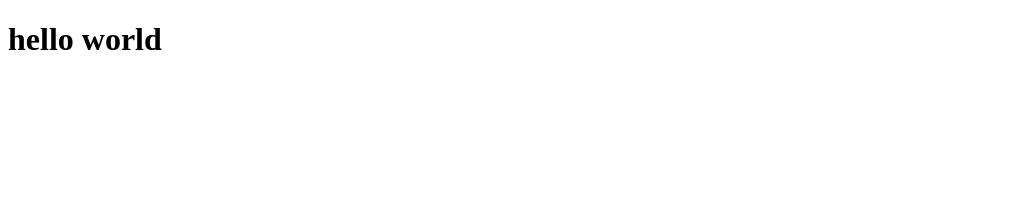
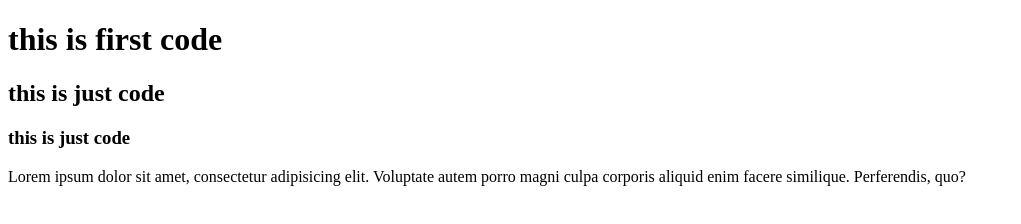
Before and after one commit to ijlalansari1122/frontend-development, a plain HTML site: page index.html in a window 1280 px wide. Shown: the whole page, without its empty margins (0-1021 px from the left). Drawn offline with Linux system fonts and the light colour scheme.

Commit message:
basic html file

```diff
--- a/index.html
+++ b/index.html
@@ -4,11 +4,24 @@
     <meta charset="UTF-8">
     <meta http-equiv="X-UA-Compatible" content="IE=edge">
     <meta name="viewport" content="width=device-width, initial-scale=1.0">
-    <title>Document</title>
+    <title>Website</title>
+
 </head>
 <body>
-    <div><h1>hello world</h1></div>
+    <div>
+    <div class="new">
+<h1>this is first code</h1>
 
+    </div>
+    <div>
+        <h2>this is just code</h2>
+    </div>
+    <div>
+        <h3>this is just code</h3>
+<p>
+    Lorem ipsum dolor sit amet, consectetur adipisicing elit. Voluptate autem porro magni culpa corporis aliquid enim facere similique. Perferendis, quo?</p>
+    </div>
+</div>
 
 </body>
 </html>
```
